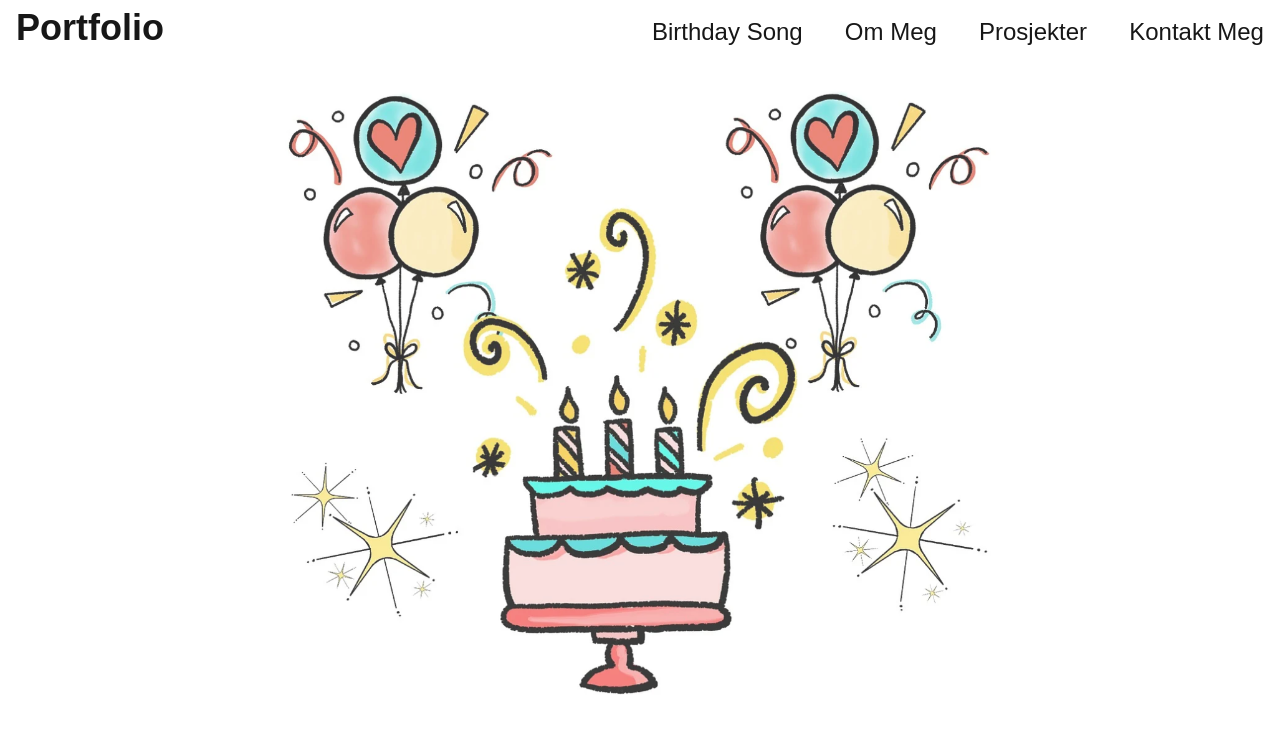
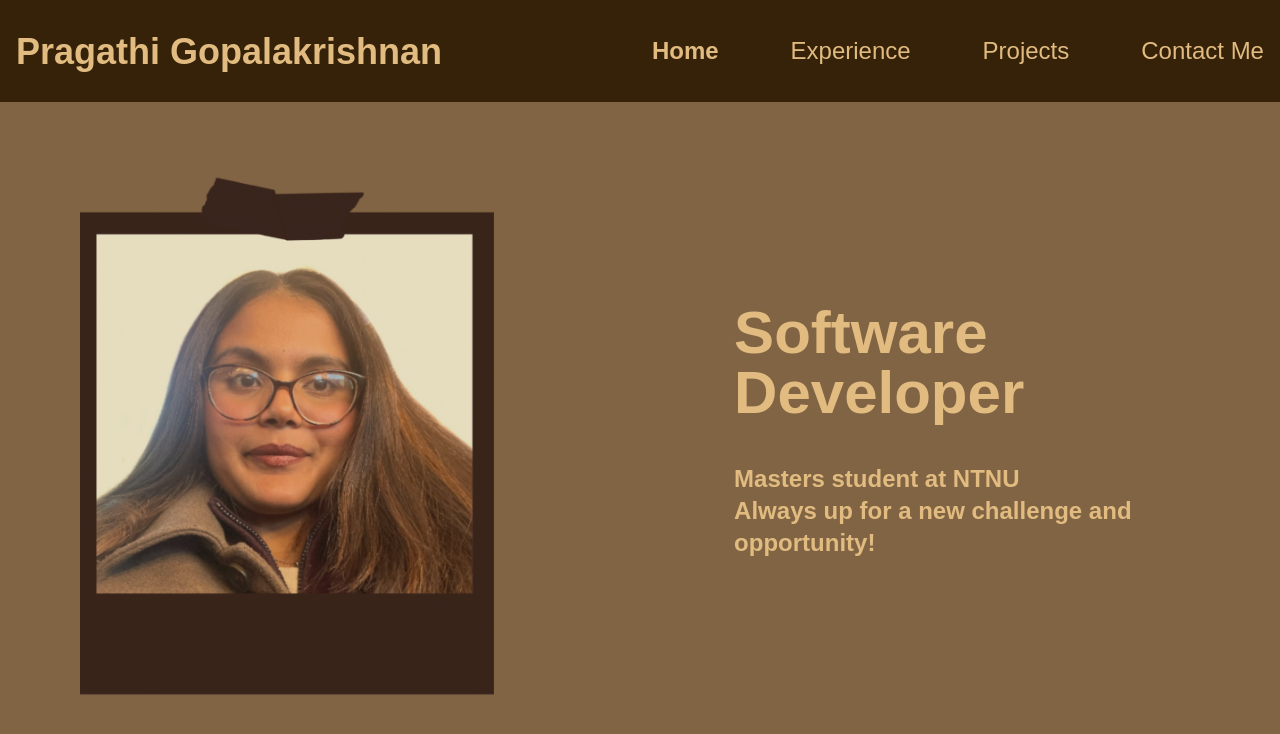
Before and after one commit to pragathiGopal25/portfolio, a Next.js app: page / in a window 1280 px wide. Shown: the top 734 px of the page. Built offline with nearby package versions, Linux system fonts and the light colour scheme.

Commit message:
added theme

```diff
--- a/app/components/HeroSection.tsx
+++ b/app/components/HeroSection.tsx
@@ -1,11 +1,11 @@
 import Image from "next/image";
 
 export const HeroSection = () => {
-    return <div className="w-full h-full">
-        <Image className="opacity-80 w-full"
-            src={"/portfolio/birthdayCake.png"}
-            width={1000}
-            height={1000}
+    return <div className="h-full">
+        <Image className="opacity-80 pl-4"
+            src={`${process.env.NEXT_PUBLIC_BASE_PATH}/profile.png`}
+            width={500}
+            height={500}
             alt={""}
         />
     </div>
--- /dev/null
+++ b/app/components/Links.tsx
@@ -0,0 +1,6 @@
+export const Links = [
+    { title: "Home", href: "/"},
+    { title: "Experience", href: "/pages/experience"},
+    { title: "Projects", href: "/pages/projects"},
+    { title: "Contact Me", href: "/pages/contactMe"},
+]
--- a/app/components/NavBar.tsx
+++ b/app/components/NavBar.tsx
@@ -1,4 +1,7 @@
+"use client"
 import Link from "next/link"
+import { usePathname } from "next/navigation";
+
 
 interface NavBarProps {
     links: {
@@ -10,10 +13,21 @@ interface NavBarProps {
 export const NavBar = (
     {links}: NavBarProps
 ) => {
-    return <div className="flex">
-        <div className="w-full text-4xl font-bold justify-end pl-4 pt-2">Portfolio</div>
-        <div className="w-full flex gap justify-between items-center p-4 text-2xl">
-            {links.map((link) => {return <Link key={link.title} className="hover:font-bold" href={link.href}>{link.title}</Link>})}
+    const pathName = usePathname()
+
+    return <div className="flex bg-[#352208]  h-25.5 ">
+        <div className="w-full text-4xl font-bold justify-end items-center pl-4 pt-8 text-[#e1bb80]">Pragathi Gopalakrishnan</div>
+        <div className="w-full flex gap justify-between items-center p-4 text-2xl text-[#e1bb80]">
+            {links.map((link) => {
+                const isActive = pathName === link.href;
+                return (
+                    <Link
+                        key={link.title}
+                        className={`hover:font-bold ${isActive ? "font-bold" : ""}`}
+                        href={link.href}>
+                    {link.title}
+                    </Link>);
+                })}
         </div>
     </div>
 }
--- a/app/globals.css
+++ b/app/globals.css
@@ -1,7 +1,7 @@
 @import "tailwindcss";
 
 :root {
-  --background: #fffff;
+  --background: #806443;
   --foreground: #171717;
 }
 
--- a/app/layout.tsx
+++ b/app/layout.tsx
@@ -1,6 +1,8 @@
 import type { Metadata } from "next";
 import { Geist, Geist_Mono } from "next/font/google";
 import "./globals.css";
+import { NavBar } from "@/app/components/NavBar";
+import { Links } from "./components/Links";
 
 const geistSans = Geist({
   variable: "--font-geist-sans",
@@ -17,13 +19,17 @@ export const metadata: Metadata = {
   description: "Generated by create next app",
 };
 
-export default function RootLayout({ children }: LayoutProps<"/">) {
+export default function RootLayout({
+   children
+  }: {
+    children: React.ReactNode;
+  }) {
   return (
-    <html
-      lang="en"
-      className={`${geistSans.variable} ${geistMono.variable} h-full antialiased`}
-    >
-      <body className="min-h-full flex flex-col">{children}</body>
+    <html lang="en">
+      <body>
+        <NavBar links={Links} />
+        {children}
+      </body>
     </html>
   );
 }
--- a/app/page.tsx
+++ b/app/page.tsx
@@ -1,34 +1,18 @@
-import Image from "next/image";
-import { NavBar } from "./components/NavBar"
 import { HeroSection } from "./components/HeroSection";
-
-const links = [
-  {
-    title: "Birthday Song",
-    href: "https://www.youtube.com/watch?v=3_QLj6S7cdQ&list=RD3_QLj6S7cdQ&start_radio=1",
-  },
-  {
-    title: "Om Meg",
-    href: "",
-  },
-  {
-    title: "Prosjekter",
-    href: "",
-  },
-  {
-    title: "Kontakt Meg",
-    href: "",
-  },
-]
 
 export default function Home() {
   return (
     <div className="">
-      <NavBar
-        links={links}
-      />
-      <HeroSection />
-      <div className="justify-items-center place-content-center">
+      <div className="flex flex-col md:flex-row items-center justify-center gap-60 p-16">
+        <HeroSection />
+        <div className="flex flex-col gap-10">
+          <h1 className="text-6xl font-bold text-[#e1bb80]">Software Developer</h1>
+          <p className="text-2xl font-bold text-[#e1bb80]">
+            Masters student at NTNU
+            <br></br>
+            Always up for a new challenge and opportunity!
+          </p>
+        </div>
       </div>
     </div>
   );
--- /dev/null
+++ b/app/pages/contactMe/page.tsx
@@ -0,0 +1,9 @@
+
+export default function ContactMe() {
+    return (
+      <div className="">
+        <div className="justify-items-center place-content-center">
+        </div>
+      </div>
+    );
+  }
--- /dev/null
+++ b/app/pages/experience/page.tsx
@@ -0,0 +1,9 @@
+
+export default function Experience() {
+    return (
+      <div className="">
+        <div className="justify-items-center place-content-center">
+        </div>
+      </div>
+    );
+  }
--- /dev/null
+++ b/app/pages/projects/page.tsx
@@ -0,0 +1,9 @@
+
+export default function Projects() {
+    return (
+      <div className="">
+        <div className="justify-items-center place-content-center">
+        </div>
+      </div>
+    );
+  }
--- a/next.config.ts
+++ b/next.config.ts
@@ -1,9 +1,12 @@
 import type { NextConfig } from "next";
+
+const basePath = process.env.NODE_ENV === "production" ? "/portfolio" : "";
 
 const nextConfig: NextConfig = {
   output: "export",
-  basePath: "/portfolio",
+  basePath,
   images: { unoptimized: true },
+  env: { NEXT_PUBLIC_BASE_PATH: basePath },
 };
 
 export default nextConfig;
```
Also changed, not shown: public/profile.png (added).
